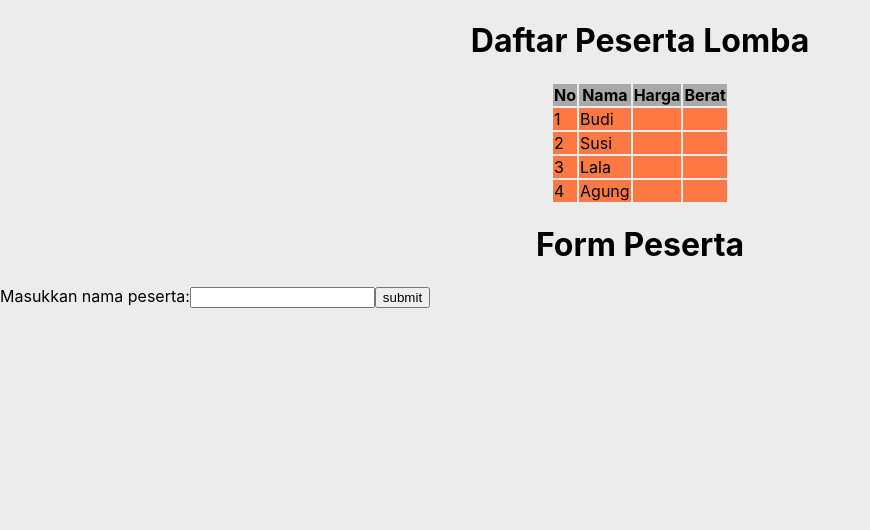
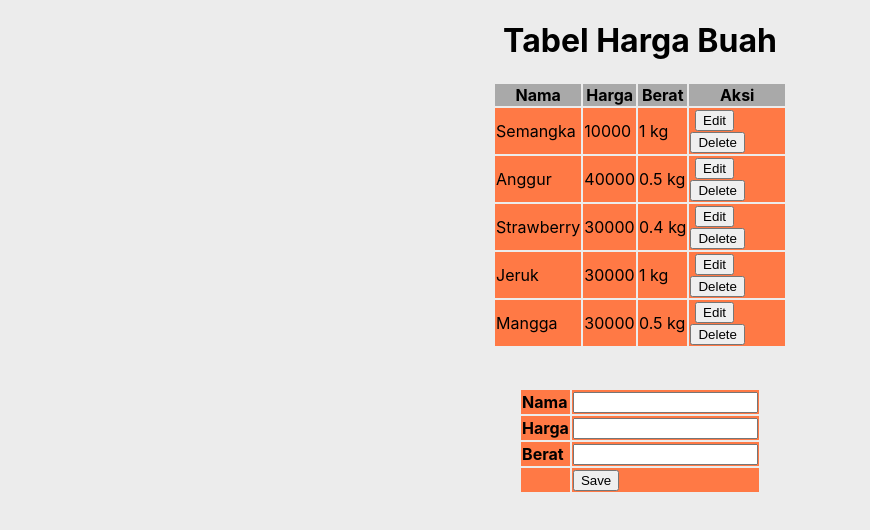
Before and after one commit to bungspaces/sanbercode-reactjs-0820-2, a React (Create React App) app: page / in a window 1280 px wide. Shown: the top 530 px of the page, without its empty margins (0-870 px from the left). Built offline with nearby package versions, Linux system fonts and the light colour scheme.

Commit message:
Update Tugas-12 (Newest)

```diff
--- a/src/Tugas-12/Tugas-12.js
+++ b/src/Tugas-12/Tugas-12.js
@@ -1,71 +1,183 @@
-import React, {Component} from "react"
-import "./Lists.css"
+import React, { Component } from "react";
+import "./Lists.css";
 
-class Lists extends Component{
-
-    constructor(props){
-        super(props)
-        this.state ={
-            pesertaLomba : [ 'Budi', 'Susi', 'Lala', 'Agung' ],
-            inputName : ""
+class TabelHargaBuah2 extends Component {
+    constructor(props) {
+        super(props);
+        this.state = {
+            dataHargaBuah: [
+                { nama: "Semangka", harga: 10000, berat: 1000 },
+                { nama: "Anggur", harga: 40000, berat: 500 },
+                { nama: "Strawberry", harga: 30000, berat: 400 },
+                { nama: "Jeruk", harga: 30000, berat: 1000 },
+                { nama: "Mangga", harga: 30000, berat: 500 },
+            ],
+            inputNama: "",
+            inputHarga: null,
+            inputBerat: null,
+            index: -1,
+    };
 }
 
-    this.handleChange = this.handleChange.bind(this);
-    this.handleSubmit = this.handleSubmit.bind(this);
+submitForm = (event) => {
+    event.preventDefault();
+    var index = this.state.index;
+    var inputAll = {
+        nama: this.state.inputNama,
+        harga: this.state.inputHarga,
+        berat: this.state.inputBerat,
+    };
+    if (index === -1) {
+        this.setState({
+            dataHargaBuah: [...this.state.dataHargaBuah, inputAll],
+        });
+    } else {
+        var updatedataHargaBuah = this.state.dataHargaBuah;
+        updatedataHargaBuah[index] = inputAll;
+        this.setState({
+            dataHargaBuah: [...updatedataHargaBuah],
+        });
     }
 
-handleChange(event){
-    this.setState({inputName: event.target.value});
-}
+    this.setState({
+      inputNama: "",
+      inputHarga: "",
+      inputBerat: "",
+      index: -1,
+    });
+    inputAll = {};
+  };
 
-handleSubmit(event){
-    event.preventDefault()
-    console.log(this.state.inputName)
+  changeInputName = (event) => {
+    var value = event.target.value;
+    this.setState({ inputNama: value });
+  };
+
+  changeInputHarga = (event) => {
+    var value = event.target.value;
+    this.setState({ inputHarga: value });
+  };
+
+  changeInputBerat = (event) => {
+    var value = event.target.value;
+    this.setState({ inputBerat: value });
+  };
+
+  editButton = (event) => {
+    var index = event.target.value;
+    var dataHargaBuah = this.state.dataHargaBuah[index];
     this.setState({
-        pesertaLomba: [...this.state.pesertaLomba, this.state.inputName],
-        inputName: ""
-    })
-}
-render(){
-    return(
-    <>
-        <h1>Daftar Peserta Lomba</h1>
+      inputNama: dataHargaBuah.nama,
+      inputHarga: dataHargaBuah.harga,
+      inputBerat: dataHargaBuah.berat,
+      index: index,
+    });
+  };
+
+  deleteButton = (event) => {
+    var index = event.target.value;
+    var updatedataHargaBuah = this.state.dataHargaBuah;
+    updatedataHargaBuah.splice(index, 1);
+    this.setState({
+      index: -1,
+    });
+  };
+
+  render() {
+    return (
+      <div>
+        <h1>Tabel Harga Buah</h1>
         <table>
           <thead>
             <tr>
-                    <th>No</th>
               <th>Nama</th>
               <th>Harga</th>
               <th>Berat</th>
+              <th>Aksi</th>
             </tr>
           </thead>
           <tbody>
-                {
-                this.state.pesertaLomba.map((val, index)=>{
-                    return(
-                    <tr>
-                        <td>{index+1}</td>
-                        <td>{val}</td>
-                        <td>{}</td>
-                        <td>{}</td>
+            {this.state.dataHargaBuah.map((el, index) => {
+              return (
+                <tr key={index}>
+                  <td>{el.nama}</td>
+                  <td>{el.harga}</td>
+                  <td>{el.berat / 1000} kg</td>
+                  <td>
+                    <button
+                      value={index}
+                      onClick={this.editButton}
+                      style={{ marginLeft: "5%", marginRight: "5%" }}
+                    >
+                      Edit
+                    </button>
+                    <button value={index} onClick={this.deleteButton}>
+                      Delete
+                    </button>
+                  </td>
                 </tr>
-                    )
-                })
-                }
+              );
+            })}
           </tbody>
         </table>
-        {/* Form */}
-        <h1>Form Peserta</h1>
-        <form onSubmit={this.handleSubmit}>
-            <label>
-            Masukkan nama peserta:
-            </label>
-            <input type="text" value={this.state.inputName} onChange={this.handleChange}/>
-            <button>submit</button>
+
+        <br></br>
+        <br></br>
+        <div>
+          <form onSubmit={this.submitForm}>
+            <table>
+              <tbody>
+                <tr>
+                  <td>
+                    <strong>Nama</strong>
+                  </td>
+                  <td>
+                    <input
+                      type="text"
+                      value={this.state.inputNama}
+                      onChange={this.changeInputName}
+                      required
+                    ></input>
+                  </td>
+                </tr>
+                <tr>
+                  <td>
+                    <strong>Harga</strong>
+                  </td>
+                  <td>
+                    <input
+                      type="number"
+                      value={this.state.inputHarga}
+                      onChange={this.changeInputHarga}
+                      required
+                    ></input>
+                  </td>
+                </tr>
+                <tr>
+                  <td>
+                    <strong>Berat</strong>
+                  </td>
+                  <td>
+                    <input
+                      type="number"
+                      value={this.state.inputBerat}
+                      onChange={this.changeInputBerat}
+                      required
+                    ></input>
+                  </td>
+                </tr>
+                <tr>
+                  <td></td>
+                  <td>
+                    <button>Save</button>
+                  </td>
+                </tr>
+              </tbody>
+            </table>
           </form>
-        </>
-    )
+        </div>
+      </div>
+    );
   }
 }
-
-export default Lists
+export default TabelHargaBuah2;
```
Lines whose indentation alone changed are shown as unchanged.
